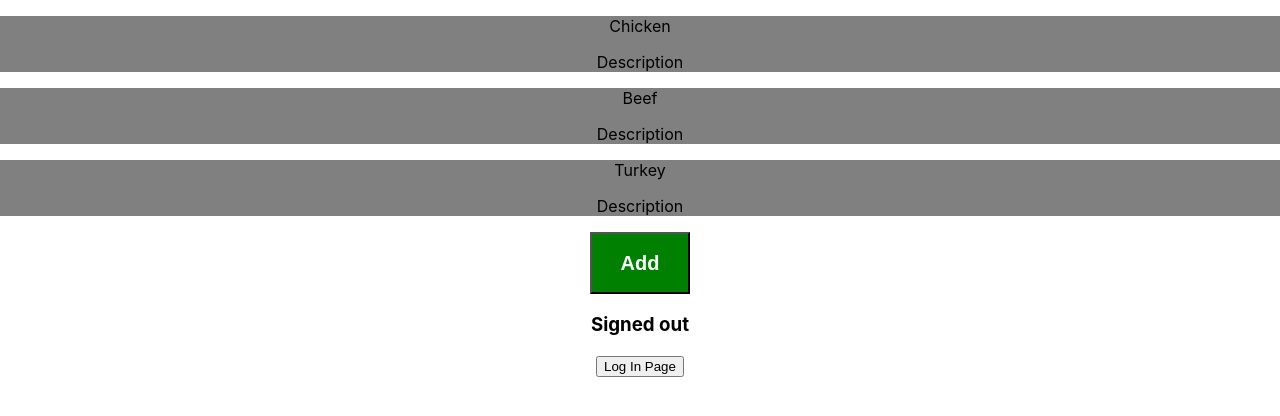
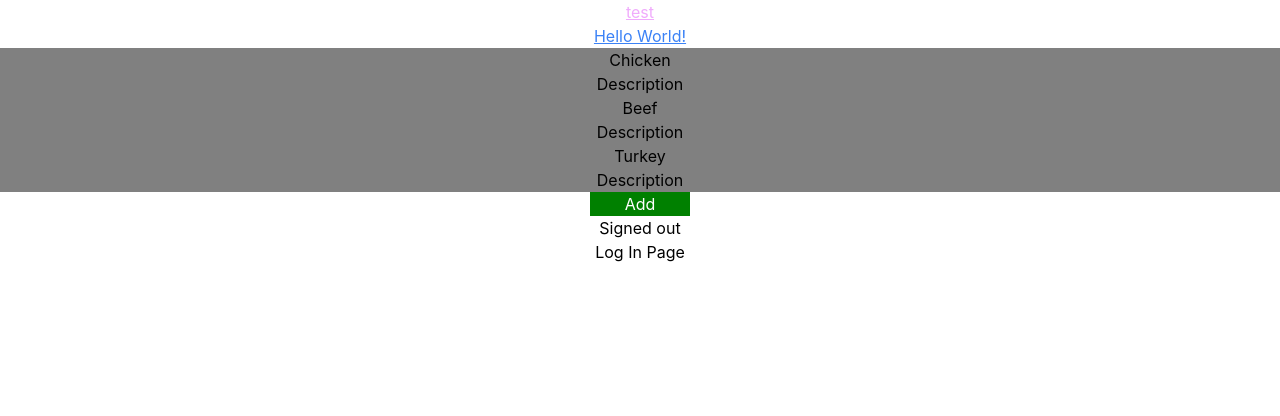
Before and after one commit to zach-habib/Biteful, a React (Create React App) app: page / in a window 1280 px wide. Shown: the top 416 px of the page. Built offline with nearby package versions, Linux system fonts and the light colour scheme; no server answers.

Commit message:
unsuccessfuly installed tailwindcss

```diff
--- /dev/null
+++ b/postcss.config.js
@@ -0,0 +1,6 @@
+module.exports = {
+  plugins: {
+    tailwindcss: {},
+    autoprefixer: {},
+  },
+}
--- a/src/App.css
+++ b/src/App.css
@@ -1,3 +1,7 @@
+@tailwind base;
+@tailwind components;
+@tailwind utilities;
+
 .App {
   text-align: center;
 }
--- a/src/App.js
+++ b/src/App.js
@@ -51,6 +51,7 @@ function App() {
 
   return (
     <div className="App">
+      <h1 className="underline text-fuchsia-300">test</h1>
       <FirebaseAuthProvider>
         <BrowserRouter>
           <Routes>
--- a/src/index.css
+++ b/src/index.css
@@ -1,3 +1,7 @@
+@tailwind base;
+@tailwind components;
+@tailwind utilities;
+
 body {
   margin: 0;
   font-family: -apple-system, BlinkMacSystemFont, 'Segoe UI', 'Roboto', 'Oxygen',
--- a/src/index.js
+++ b/src/index.js
@@ -1,6 +1,5 @@
 import React from 'react';
 import ReactDOM from 'react-dom';
-import { BrowserRouter, Routes, Route } from "react-router-dom"
 import './index.css';
 import App from './App';
 import Create from './routes/Create'
--- a/src/routes/Home.js
+++ b/src/routes/Home.js
@@ -6,6 +6,7 @@ import { useFirebaseAuth } from '../FirebaseAuthProvider'
 function Home() {
   return (
     <div>
+      <h1 className="text-blue-500 underline">Hello World!</h1>
       <RecipeView />
       <Link to="/create">
         <AddButton />
--- /dev/null
+++ b/tailwind.config.js
@@ -0,0 +1,9 @@
+module.exports = {
+  content: [
+    "./src/**/*.{js,jsx}",
+  ],
+  theme: {
+    extend: {},
+  },
+  plugins: [],
+}
```
Also changed, not shown: package.json (+6 -1 lines), 1 other file (tests, documents, lock files or other folders).
